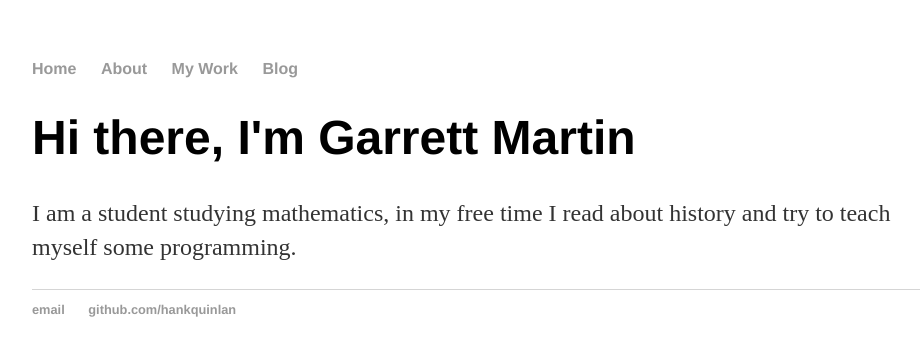
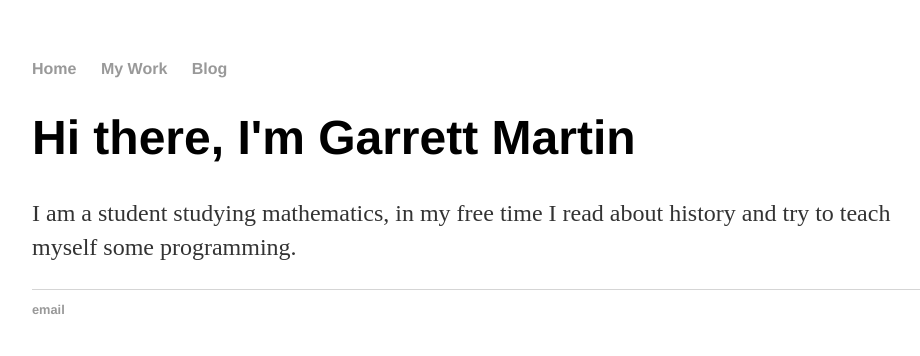
Before and after one commit to martingarrettl/martingarrettl.github.io, a Jekyll site: the page built from index.html, in a window 1280 px wide. Shown: the top 356 px of the page, without its empty margins (160-1080 px from the left). Built offline with Jekyll 4.4.1, drawn with Linux system fonts in a browser that asks for light colours.

Commit message:
update default layout

```diff
--- a/_layouts/default.html
+++ b/_layouts/default.html
@@ -9,7 +9,6 @@
 			<nav>
 	    		<ul>
 	        		<li><a href="/">Home</a></li>
-		        	<li><a href="/about">About</a></li>
 	        		<li><a href="/resume">My Work</a></li>
 	        		<li><a href="/blog">Blog</a></li>
 	    		</ul>
@@ -21,8 +20,7 @@
 			</div><!-- /.container -->
 			<footer>
 	    		<ul>
-	        		<li><a href="mailto:hankquinlanhub@gmail.com">email</a></li>
-	        		<li><a href="https://github.com/hankquinlan">github.com/hankquinlan</a></li>
+	        		<li><a href="mailto:martin.garrettl@gmail.com">email</a></li>
 				</ul>
 			</footer>
 		</body>
```
